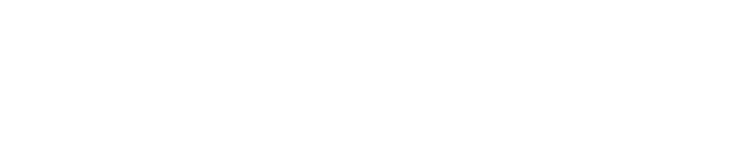
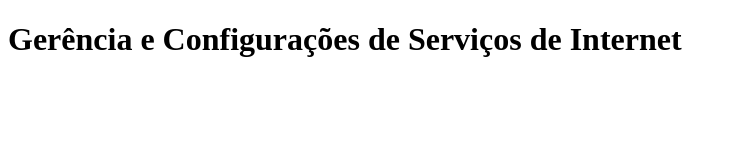
Before and after one commit to hortthenciacastro/atividadegerencia, a website: page index.html in a window 1280 px wide. Shown: the whole page, without its empty margins (0-736 px from the left). Drawn offline with Linux system fonts and the light colour scheme.

Commit message:
update h1

```diff
--- a/index.html
+++ b/index.html
@@ -4,6 +4,7 @@
     <meta charset="UTF-8">
     <meta name="viewport" content="width=device-width, initial-scale=1.0">
     <title>Atividade 1</title>
+    <h1>Gerência e Configurações de Serviços de Internet
 </head>
 <body>
 
```
